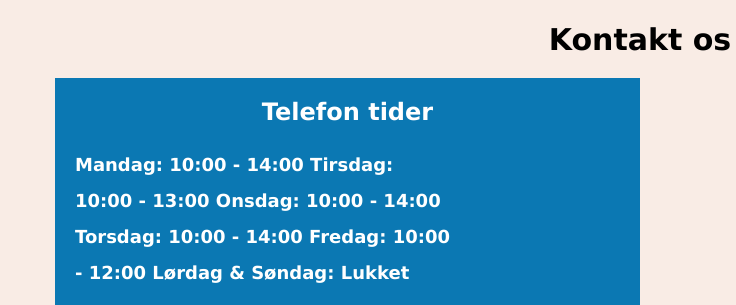
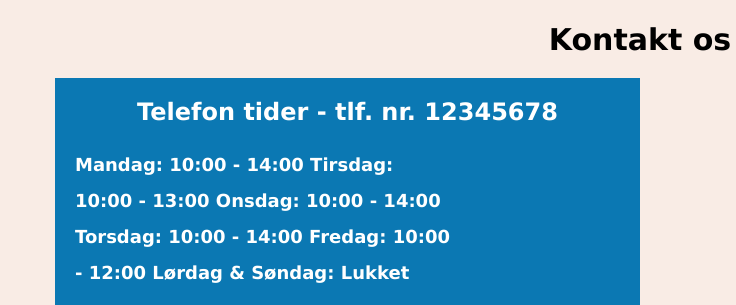
Before and after one commit to Theras-01/digitale-rettigheder-og-online-liv, a plain HTML site: page kontakt.html in a window 1280 px wide. Shown: the part 465-770 px from the top of the page, 0-736 px from the left. Drawn offline with Linux system fonts and the light colour scheme.

Commit message:
Tilføjet tlf. nummer

```diff
--- a/kontakt.html
+++ b/kontakt.html
@@ -45,7 +45,7 @@
 
             <div class="kontakt-layout">
                 <section>
-                    <h2>Telefon tider</h2>
+                    <h2>Telefon tider - tlf. nr. 12345678</h2>
 
                     <div class="section-tekst-billede">
                         <p>Mandag: 10:00 - 14:00
```
